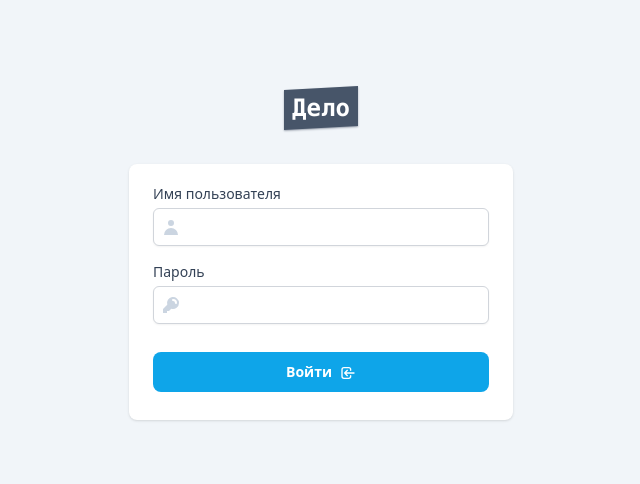
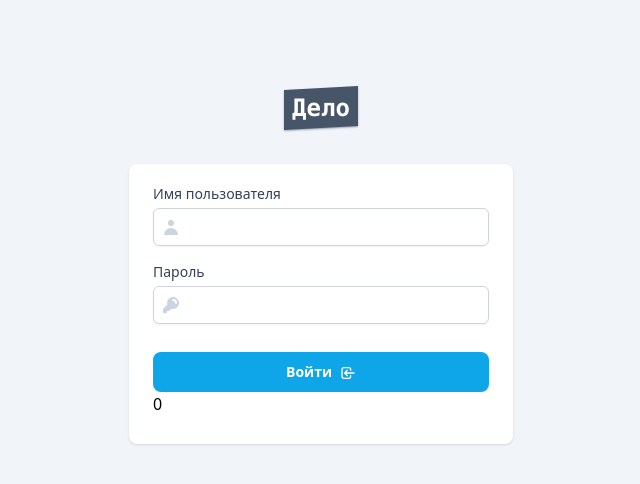
Before and after one commit to serebrs/delo-vue3-vite, a Vue app: page /login in a window 1280 px wide. Shown: the top 484 px of the page, without its empty margins (319-959 px from the left). Built offline with nearby package versions, Linux system fonts and the light colour scheme.

Commit message:
Эксперимент со store

```diff
--- a/src/views/LoginView.vue
+++ b/src/views/LoginView.vue
@@ -1,3 +1,25 @@
+<script>
+import { useCounterStore } from '@/stores/counter'
+
+export default {
+  setup() {
+    const counterStore = useCounterStore()
+
+    return { counterStore }
+  },
+  methods: {
+    setCounter() {
+      this.counterStore.counter++;
+    }
+  },
+  computed: {
+    counter() {
+      return this.counterStore.counter;
+    }
+  }
+}
+</script>
+
 <template>
   <form>
     <div class="bg-white shadow py-5 px-6 rounded-lg">
@@ -35,11 +57,14 @@
 
       <div class="mt-7 mb-2">
         <button
+          @click.prevent="setCounter"
           class="w-full flex items-center justify-center text-white transition duration-200 bg-sky-500 hover:bg-sky-600 hover:shadow-md active:bg-sky-700 focus:outline-none focus:ring focus:ring-sky-300 px-5 py-2.5 text-sm leading-5 rounded-lg font-semibold"
         >
           Войти
           <LoginIcon class="h-4 w-4 ml-2 mt-[0.15rem]" />
         </button>
+        {{ counter }}
+        <!-- <router-link to="/">Главная страница</router-link> -->
       </div>
     </div>
   </form>
```
